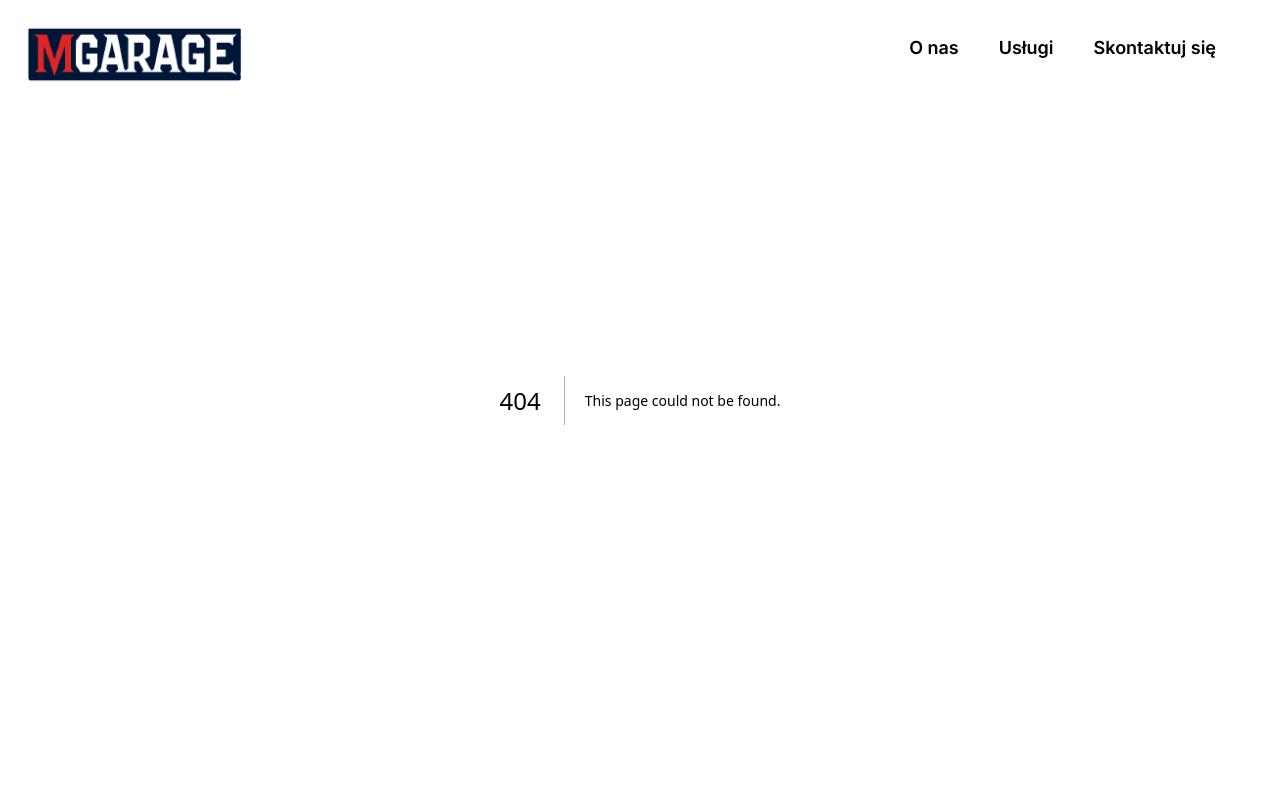
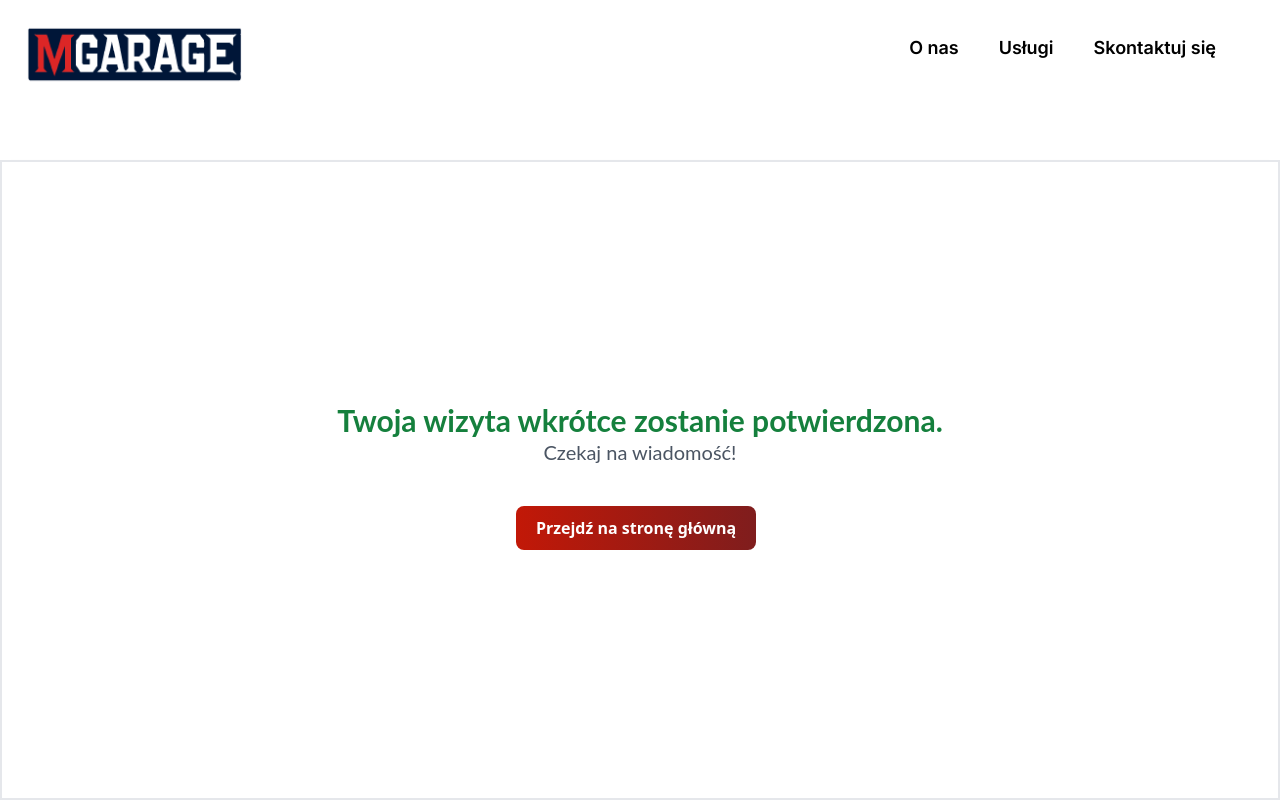
Before and after one commit to mg300/mgarage, a Next.js app: page /book/info in a window 1280 px wide. Before the commit this address had no page. Shown: the top 800 px of the page. Built offline with nearby package versions, Linux system fonts and the light colour scheme.

Commit message:
implement end booking

```diff
--- a/src/app/book/aditional/page.tsx
+++ b/src/app/book/aditional/page.tsx
@@ -200,7 +200,7 @@ function Page() {
               </Button>
             </Link>
             <Button type="submit" color="red">
-              Zarezerwuj wizytę
+              Podsumowanie
             </Button>
           </div>
         </form>
--- /dev/null
+++ b/src/app/book/info/page.tsx
@@ -0,0 +1,26 @@
+"use client";
+import React from "react";
+import Link from "next/link";
+import Button from "@/app/components/Button/Button";
+
+function Page() {
+  return (
+    <div className="min-h-screen pt-40 font-body mx-auto max-w-[80rem] ">
+      <div className="relative p-16 border-2 border-solid border-gray-200 shadow-lg min-h-[40rem] mb-20 flex items-center justify-center">
+        <div className="text-center flex flex-col">
+          <span className="font-bold text-3xl text-green-700">Twoja wizyta wkrótce zostanie potwierdzona.</span>
+          <span className="text-xl text-gray-600">Czekaj na wiadomość!</span>
+          <div className="w-auto mt-10">
+            <Link href="/">
+              <Button type="submit" color="red">
+                Przejdź na stronę główną
+              </Button>
+            </Link>
+          </div>
+        </div>
+      </div>
+    </div>
+  );
+}
+
+export default Page;
--- a/src/app/book/summary/page.tsx
+++ b/src/app/book/summary/page.tsx
@@ -21,6 +21,7 @@ interface IcarData {
   date: string;
 }
 function Page() {
+  const router = useRouter();
   const searchParams = useSearchParams();
   const [carData, setCarData] = useState<IcarData>();
   useEffect(() => {
@@ -63,7 +64,7 @@ function Page() {
         <table className="table-auto">
           <tbody>
             <tr className="border-b border-gray-200">
-              <td className="py-2 px-4 font-bold">Jakość obsługi serwisowej:</td>
+              <td className="py-2 px-4 font-bold">Jakość użytych części:</td>
               <td className="py-2 px-4">{getPolishQualityName(carData.serviceQuality)}</td>
             </tr>
             <tr className="border-b border-gray-200">
@@ -132,9 +133,11 @@ function Page() {
               Powrót
             </Button>
           </Link>
-          <Button type="submit" color="red">
-            Zarezerwuj wizytę
-          </Button>
+          <Link href="/book/info">
+            <Button type="submit" color="red">
+              Zarezerwuj wizytę
+            </Button>
+          </Link>
         </div>
       </div>
     </div>
```
